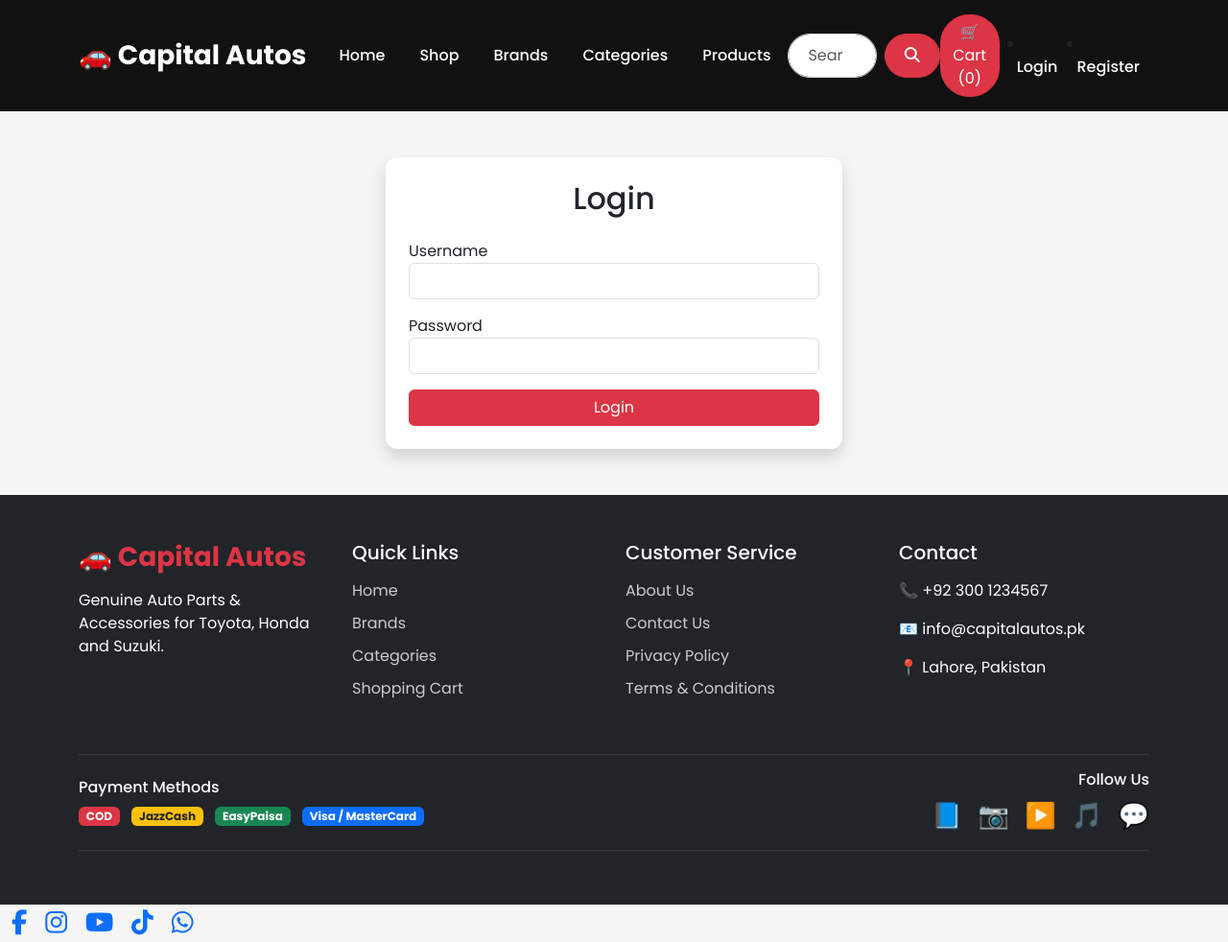
After one commit to RamishCode2/Capital-Autos-Website, a Django app: a page that uses templates/accounts/login.html in a window 1280 px wide. The commit adds this page. Shown: the whole page at 96% size. Run offline with Django 5.2, Linux system fonts and the light colour scheme; some libraries are stand-ins or nearby versions.

Commit message:
Added user profile and order history

```diff
--- a/CA/urls.py
+++ b/CA/urls.py
@@ -27,6 +27,7 @@ urlpatterns = [
     path("products/", include("products.urls")),
     path("cart/", include("cart.urls")),
     path("orders/", include("orders.urls")),
+    path("accounts/", include("accounts.urls")),
 ]
 if settings.DEBUG:
     urlpatterns += static(settings.MEDIA_URL, document_root=settings.MEDIA_ROOT)
--- /dev/null
+++ b/accounts/urls.py
@@ -0,0 +1,9 @@
+from django.urls import path
+from . import views
+
+urlpatterns = [
+    path("register/", views.register, name="register"),
+    path("login/", views.user_login, name="login"),
+    path("logout/", views.user_logout, name="logout"),
+    path("profile/", views.profile, name="profile"),
+]
--- a/accounts/views.py
+++ b/accounts/views.py
@@ -1,3 +1,92 @@
-from django.shortcuts import render
+from django.shortcuts import render, redirect
+from django.contrib.auth.models import User
+from django.contrib.auth import authenticate, login, logout
+from django.contrib import messages
 
-# Create your views here.
+
+from django.shortcuts import render, redirect
+from django.contrib.auth.models import User
+from django.contrib.auth import authenticate, login, logout
+from django.contrib import messages
+
+
+def register(request):
+
+    if request.method == "POST":
+
+        username = request.POST["username"]
+        email = request.POST["email"]
+        password = request.POST["password"]
+        confirm_password = request.POST["confirm_password"]
+
+        if password != confirm_password:
+            messages.error(request, "Passwords do not match.")
+            return redirect("register")
+
+        if User.objects.filter(username=username).exists():
+            messages.error(request, "Username already exists.")
+            return redirect("register")
+
+        if User.objects.filter(email=email).exists():
+            messages.error(request, "Email already exists.")
+            return redirect("register")
+
+        User.objects.create_user(
+            username=username,
+            email=email,
+            password=password
+        )
+
+        messages.success(request, "Account created successfully. Please login.")
+        return redirect("login")
+
+    return render(request, "accounts/register.html")
+
+
+def user_login(request):
+
+    if request.method == "POST":
+
+        username = request.POST["username"]
+        password = request.POST["password"]
+
+        user = authenticate(
+            request,
+            username=username,
+            password=password
+        )
+
+        if user is not None:
+
+            login(request, user)
+            messages.success(request, f"Welcome {user.username}!")
+
+            return redirect("home")
+
+        else:
+
+            messages.error(request, "Invalid username or password.")
+
+    return render(request, "accounts/login.html")
+
+
+def user_logout(request):
+
+    logout(request)
+    return redirect("home")
+
+
+from django.contrib.auth.decorators import login_required
+from orders.models import Order
+
+
+@login_required
+def profile(request):
+
+    orders = Order.objects.filter(user=request.user).order_by("-created_at")
+
+    context = {
+        "orders": orders,
+    }
+
+    return render(request, "accounts/profile.html", context)
--- a/orders/views.py
+++ b/orders/views.py
@@ -3,6 +3,7 @@ from django.shortcuts import render
 from decimal import Decimal
 
 from django.shortcuts import get_object_or_404, redirect, render
+from django.contrib.auth.decorators import login_required
 
 
 from products.models import Product
@@ -10,9 +11,8 @@ from products.models import Product
 from .forms import CheckoutForm
 from .models import Order, OrderItem
 
-
+@login_required
 def checkout(request):
-
     cart = request.session.get("cart", {})
 
     if not cart:
@@ -75,4 +75,5 @@ def checkout(request):
             "items": items,
             "total": total,
         },
+
     )
--- /dev/null
+++ b/templates/accounts/login.html
@@ -0,0 +1,67 @@
+{% extends "base.html" %}
+
+{% block content %}
+
+<div class="container py-5" style="max-width:500px;">
+
+    <div class="card shadow">
+
+        <div class="card-body p-4">
+
+            <h2 class="text-center mb-4">
+                Login
+            </h2>
+
+            {% if messages %}
+                {% for message in messages %}
+                    <div class="alert alert-{{ message.tags }}">
+                        {{ message }}
+                    </div>
+                {% endfor %}
+            {% endif %}
+
+            <form method="POST">
+
+                {% csrf_token %}
+
+                <div class="mb-3">
+
+                    <label>Username</label>
+
+                    <input
+                        type="text"
+                        name="username"
+                        class="form-control"
+                        required>
+
+                </div>
+
+                <div class="mb-3">
+
+                    <label>Password</label>
+
+                    <input
+                        type="password"
+                        name="password"
+                        class="form-control"
+                        required>
+
+                </div>
+
+                <button
+                    type="submit"
+                    class="btn btn-danger w-100">
+
+                    Login
+
+                </button>
+
+            </form>
+
+        </div>
+
+    </div>
+
+</div>
+
+{% endblock %}
--- a/templates/includes/navbar.html
+++ b/templates/includes/navbar.html
@@ -65,9 +65,35 @@
             </a>
 
             <!-- Login -->
-            <a href="#" class="btn btn-outline-light">
-                Login
-            </a>
+           {% if user.is_authenticated %}
+
+<li class="nav-item">
+    <a class="nav-link" href="{% url 'profile' %}">
+        {{ user.username }}
+    </a>
+</li>
+
+<li class="nav-item">
+    <a class="nav-link" href="{% url 'logout' %}">
+        Logout
+    </a>
+</li>
+
+{% else %}
+
+<li class="nav-item">
+    <a class="nav-link" href="{% url 'login' %}">
+        Login
+    </a>
+</li>
+
+<li class="nav-item">
+    <a class="nav-link" href="{% url 'register' %}">
+        Register
+    </a>
+</li>
+
+{% endif %}
 
         </div>
 
```
Also changed, not shown: templates/accounts/profile.html (added, +73 -0 lines), templates/accounts/register.html (added, +91 -0 lines).
